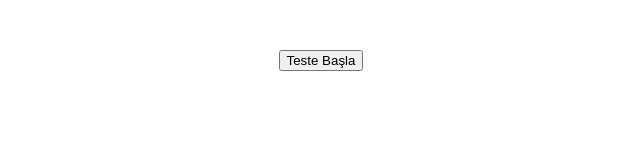
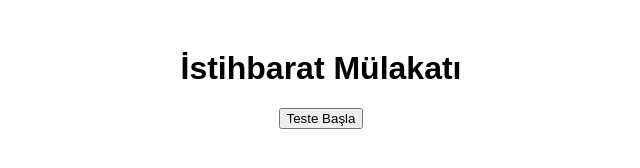
Before and after one commit to cihancelebi/hafiza-testi, a plain HTML site: page index.html in a window 1280 px wide. Shown: the whole page, without its empty margins (319-959 px from the left). Drawn offline with Linux system fonts and the light colour scheme.

Commit message:
Update index.html

```diff
--- a/index.html
+++ b/index.html
@@ -3,11 +3,12 @@
 <head>
     <meta charset="UTF-8">
     <meta name="viewport" content="width=device-width, initial-scale=1.0">
-    <title>Görsel Hafıza Testi</title>
+    <title>İstihbarat Mülakatı</title>
     <link rel="stylesheet" href="style.css">
 </head>
 <body>
     <div id="app">
+        <h1>İstihbarat Mülakatı</h1>
         <button id="startTest">Teste Başla</button>
     </div>
     <script src="script.js"></script>
```
